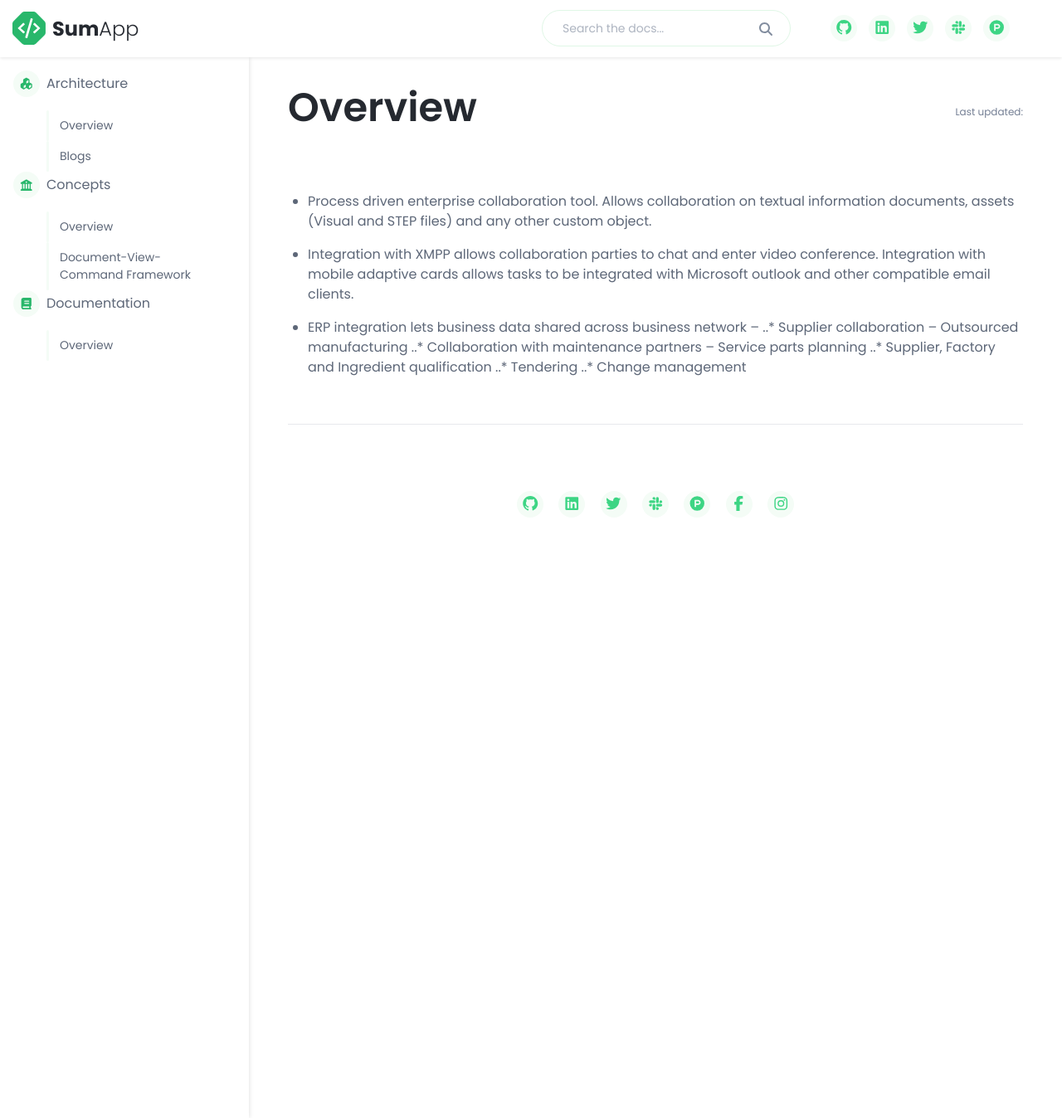
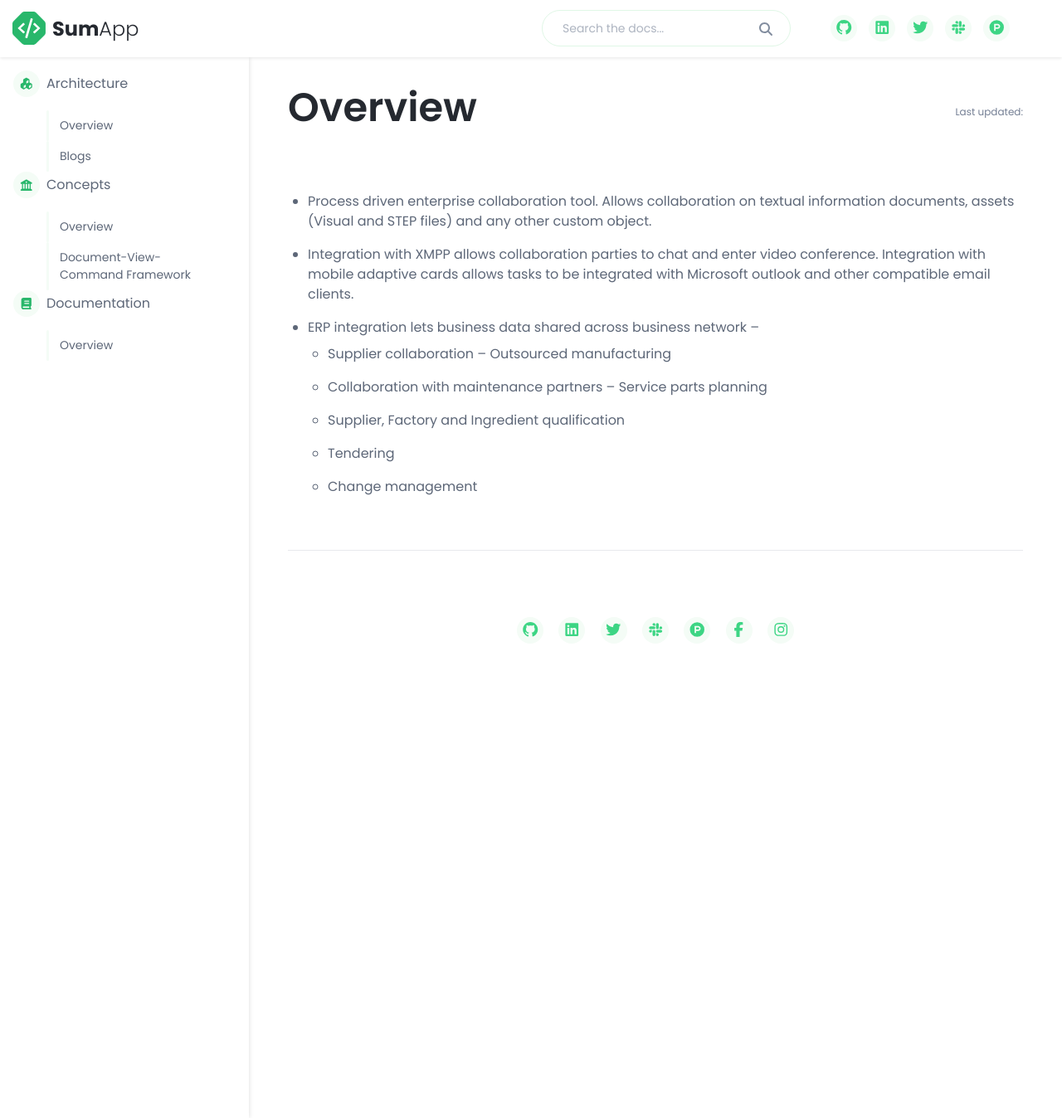
Before and after one commit to SumApp/SumApp.github.io, a Jekyll site: the page built from _documentation/01_overview.md, in a window 1280 px wide and 1348 px high. Shown: the whole window at 83% size. Built offline with Jekyll 4.4.1, drawn with Linux system fonts in a browser that asks for light colours; nearby versions of some CDN libraries; library files that are not in the unit come from our copies.

```diff
--- a/_documentation/01_overview.md
+++ b/_documentation/01_overview.md
@@ -5,8 +5,8 @@ permalink: /:collection/
 * Process driven enterprise collaboration tool. Allows collaboration on textual information documents, assets (Visual and STEP files) and any other custom object.
 * Integration with XMPP allows collaboration parties to chat and enter video conference. Integration with mobile adaptive cards allows tasks to be integrated with Microsoft outlook and other compatible email clients.
 * ERP integration lets business data shared across business network –
-..* Supplier collaboration – Outsourced manufacturing
-..* Collaboration with maintenance partners – Service parts planning
-..* Supplier, Factory and Ingredient qualification
-..* Tendering
-..* Change management
+    * Supplier collaboration – Outsourced manufacturing
+    * Collaboration with maintenance partners – Service parts planning
+    * Supplier, Factory and Ingredient qualification
+    * Tendering
+    * Change management
```
